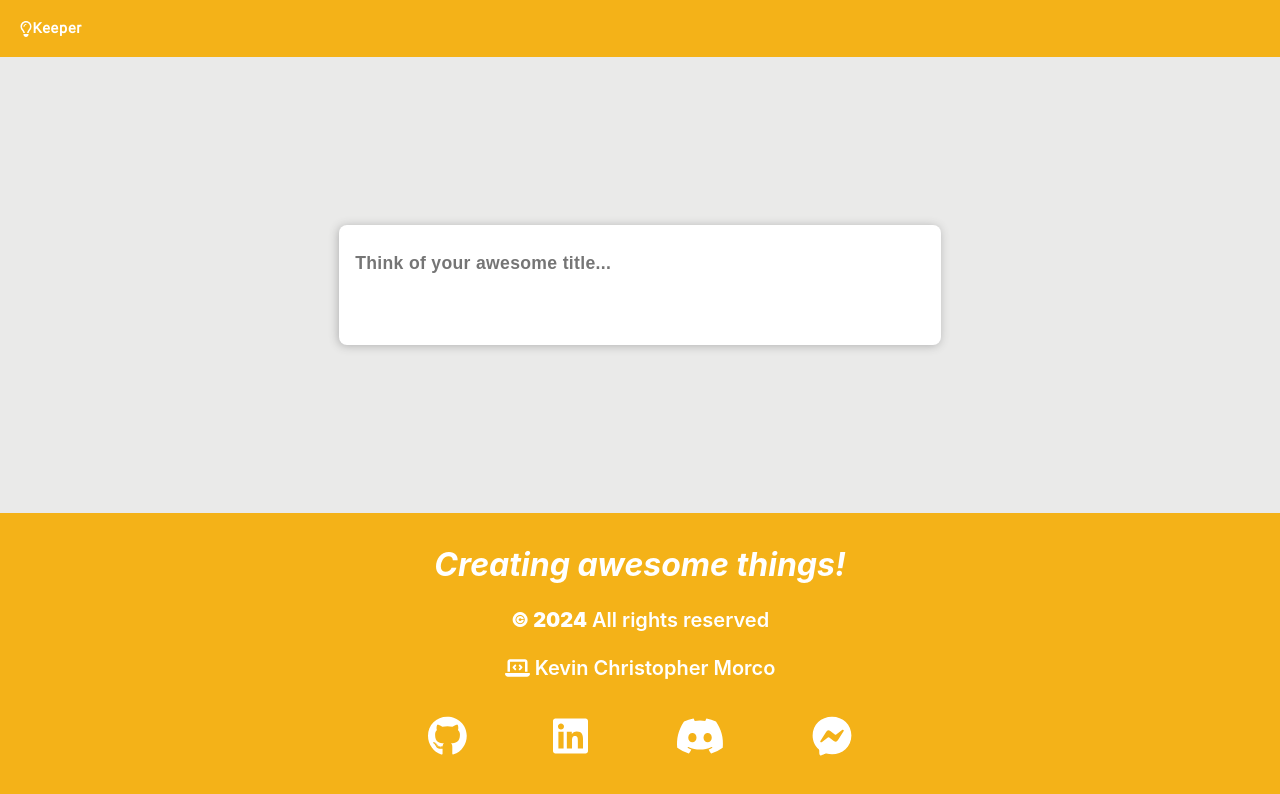
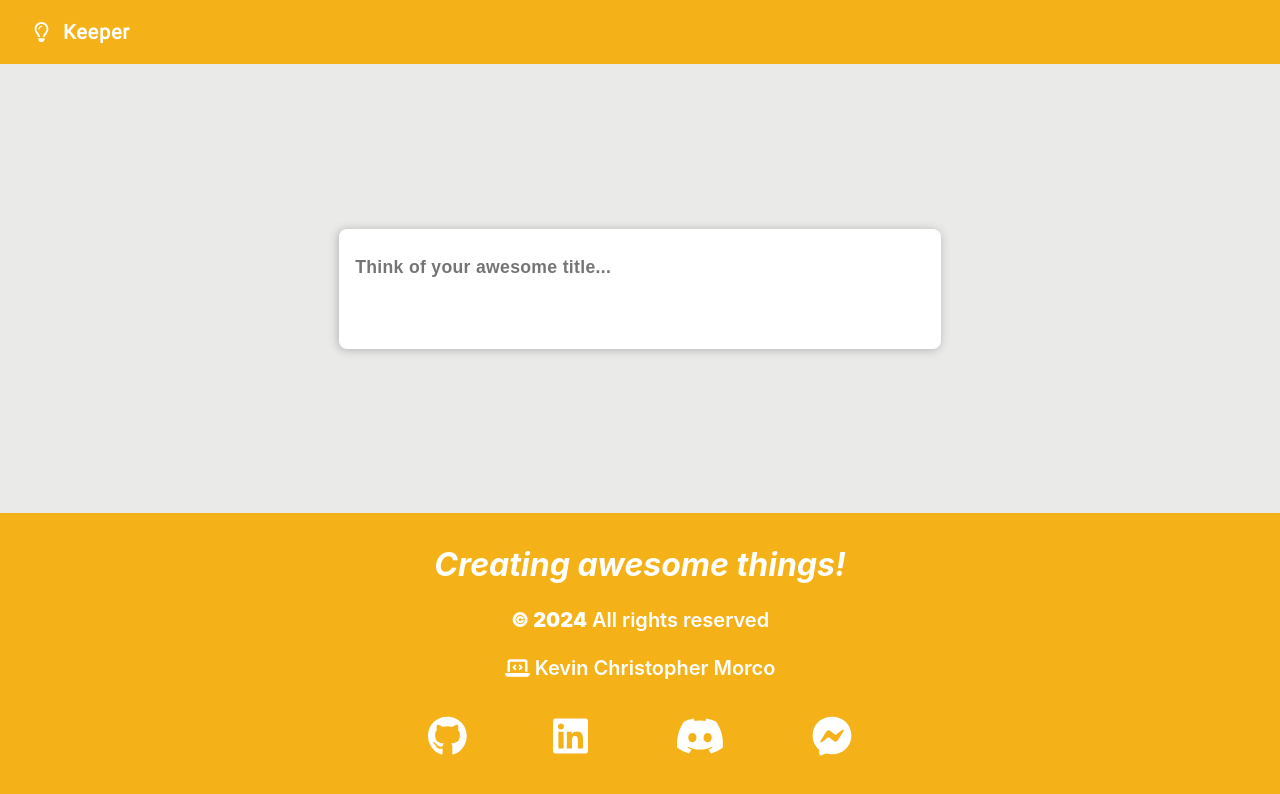
Before and after one commit to KevinChristopherMorco/Keeper, a React (Create React App) app: page / in a window 1280 px wide. Shown: the top 794 px of the page. Built offline with nearby package versions, Linux system fonts and the light colour scheme.

Commit message:
added sort

```diff
--- a/src/components/Header/Header.module.css
+++ b/src/components/Header/Header.module.css
@@ -28,6 +28,13 @@
     padding: 1.25rem;
   }
   .navbar .logoContainer {
-    width: 5%;
+    width: 10%;
+    justify-content: space-evenly;
+  }
+  .navbar .logoContainer > svg {
+    font-size: 1.25rem;
+  }
+  .navbar p {
+    font-size: 1.25rem;
   }
 }
--- a/src/components/containers/Note/NoteContainer.jsx
+++ b/src/components/containers/Note/NoteContainer.jsx
@@ -1,7 +1,6 @@
 import { useState, useEffect, useCallback } from "react";
 import className from "./NoteContainer.module.css";
 import Note, { AddNote } from "../../Note/Note";
-import { isEditable } from "@testing-library/user-event/dist/utils";
 
 const NoteContainer = () => {
   const [note, setNote] = useState(
@@ -11,7 +10,8 @@ const NoteContainer = () => {
   const handleAddNote = useCallback(
     (note) => {
       setNote((prevValue) => {
-        return [...prevValue, note];
+        const previousValue = [...prevValue].reverse();
+        return [note, ...previousValue];
       });
     },
     [note]
@@ -53,6 +53,7 @@ const NoteContainer = () => {
 
   useEffect(() => {
     localStorage.setItem("notes", JSON.stringify(note));
+    console.log(note);
   }, [note]);
 
   return (
```
